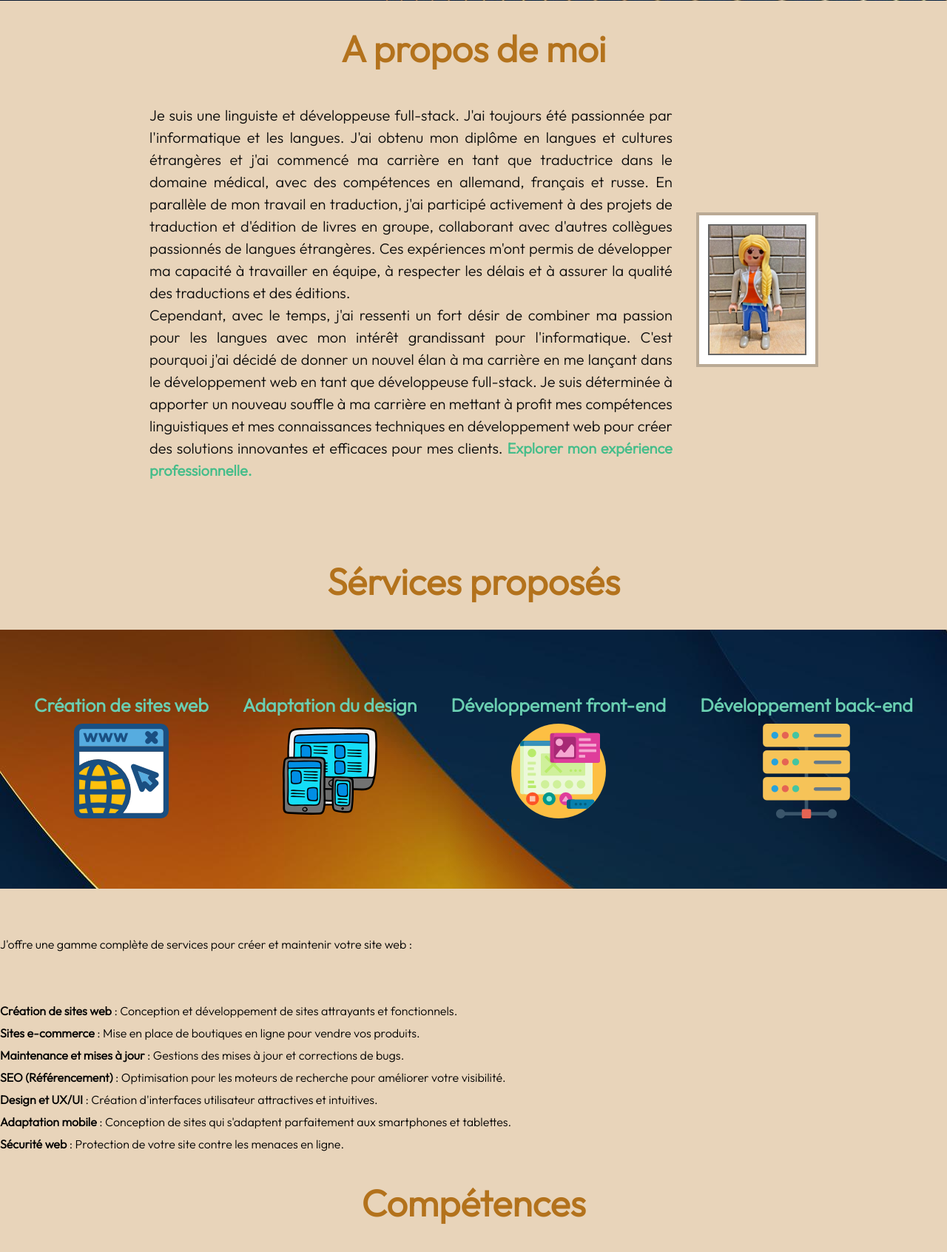
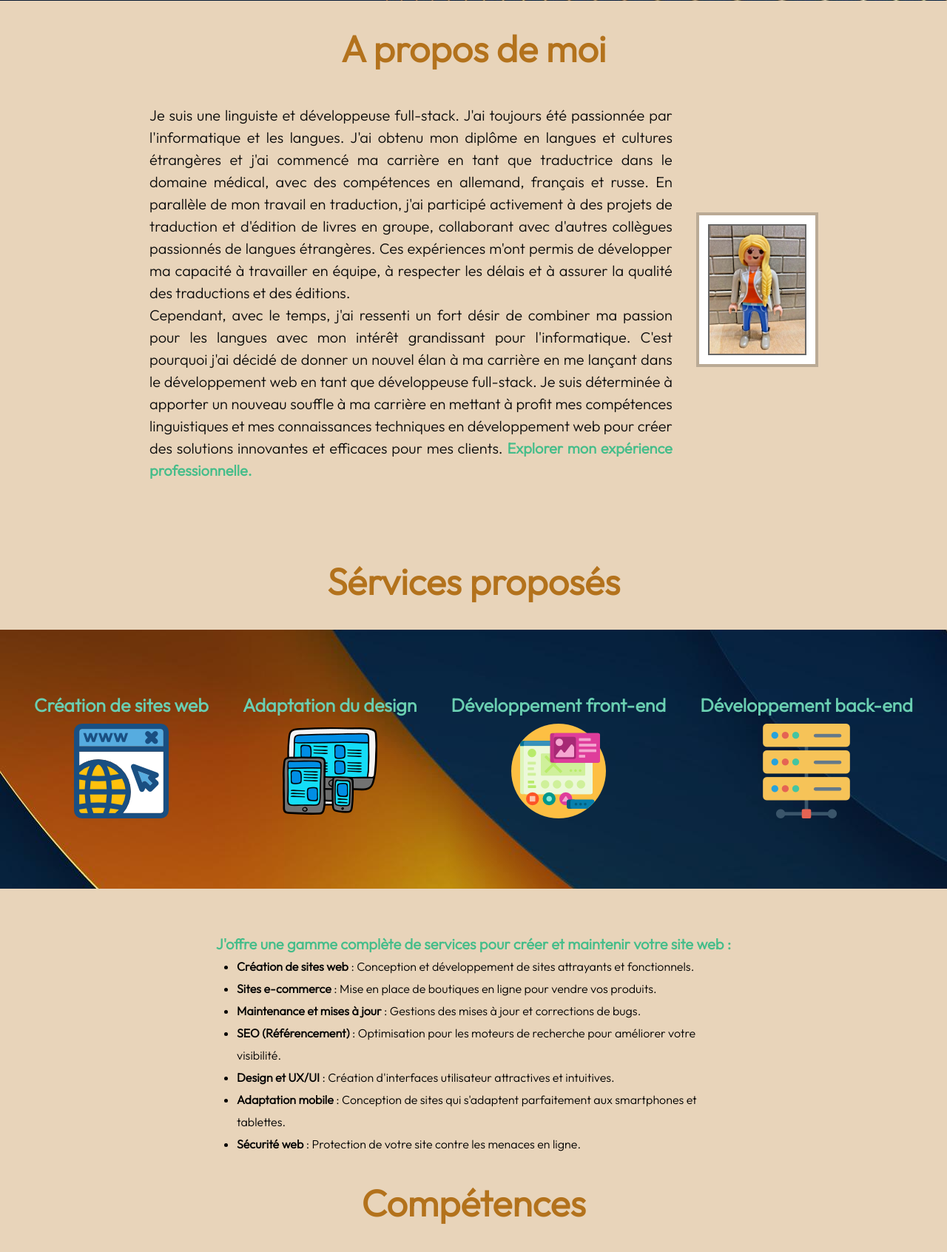
Before and after one commit to Mashoulya/Mashoulya.github.io, a PHP site: page / in a window 1280 px wide. Shown: the part 799-2491 px from the top of the page at 74% size. Run offline with PHP 8.4, Linux system fonts and the light colour scheme.

Commit message:
Services

```diff
--- a/_componnents.scss
+++ b/_componnents.scss
@@ -1,5 +1,4 @@
-%lien {
-    text-decoration: none;
+%important-p {
     font-size: 20px;
     font-weight: 600;
     color: $important-text;
--- a/index.html
+++ b/index.html
@@ -86,8 +86,8 @@
       </div>
 
     <div class="myServices">
-      <p>J'offre une gamme complète de services pour créer et maintenir votre site web :</p>
-      <ul class="">
+      <p class="lo">J'offre une gamme complète de services pour créer et maintenir votre site web :</p>
+      <ul>
         <li><strong>Création de sites web</strong> : Conception et développement de sites attrayants et fonctionnels.</li>
         <li><strong>Sites e-commerce</strong> : Mise en place de boutiques en ligne pour vendre vos produits.</li>
         <li><strong>Maintenance et mises à jour</strong> : Gestions des mises à jour et corrections de bugs.</li>
@@ -172,7 +172,6 @@
 
        </div>
 
-      /div>
     </div>
 
 
--- a/style.css
+++ b/style.css
@@ -1,6 +1,5 @@
 @import url("https://fonts.googleapis.com/css2?family=Outfit:wght@300&display=swap");
-.row-about-me .kolumn-about-me a {
-  text-decoration: none;
+.services .myServices p, .row-about-me .kolumn-about-me a {
   font-size: 20px;
   font-weight: 600;
   color: rgb(69, 189, 138);
@@ -11,13 +10,6 @@ h2 {
   padding: 50px;
   text-align: center;
   color: rgb(179, 114, 28);
-}
-
-body p {
-  display: block;
-  margin: 0 auto;
-  text-align: justify;
-  padding-bottom: 60px;
 }
 
 *, ::after, ::before {
@@ -32,6 +24,7 @@ body {
   line-height: 30px;
   background-color: rgba(179, 114, 28, 0.3);
 }
+
 .nav-menu {
   width: 100%;
   height: 50px;
@@ -169,6 +162,9 @@ body {
   font-size: 20px;
   color: #0c0c0c;
 }
+.row-about-me .kolumn-about-me a {
+  text-decoration: none;
+}
 .row-about-me .kolumn-my-photo {
   width: 20%;
   height: auto;
@@ -221,6 +217,17 @@ body {
   font-weight: 800;
   text-align: center;
   padding-bottom: 10px;
+}
+.services .myServices p {
+  text-align: center;
+  color: rgb(69, 189, 138);
+}
+.services .myServices ul {
+  width: 50%;
+  margin: 0 auto;
+  display: flex;
+  flex-direction: column;
+  align-items: start;
 }
 
 .compet {
--- a/style.scss
+++ b/style.scss
@@ -13,9 +13,6 @@ body{
     font-family: Outfit, Verdana, Tahoma, sans-serif;
     line-height: 30px;
     background-color: $fond-color;
-    p{
-        @extend %text-p;
-    }
 }
 
 h2{
@@ -167,7 +164,8 @@ h2{
             color: #0c0c0c;
         }
         a{
-            @extend %lien;
+            @extend %important-p;
+            text-decoration: none;
         }
     }
     .kolumn-my-photo{
@@ -236,7 +234,21 @@ h2{
             }
         }
     }
+    .myServices{
+        p{
+            text-align: center;
+            color: $important-text;
+            @extend %important-p;
 
+        }
+        ul{
+            width: 50%;
+            margin: 0 auto;
+            display: flex;
+            flex-direction: column;
+            align-items: start;
+        }
+    }
 }
 
 // Compétences
```
Also changed, not shown: 1 other file.
